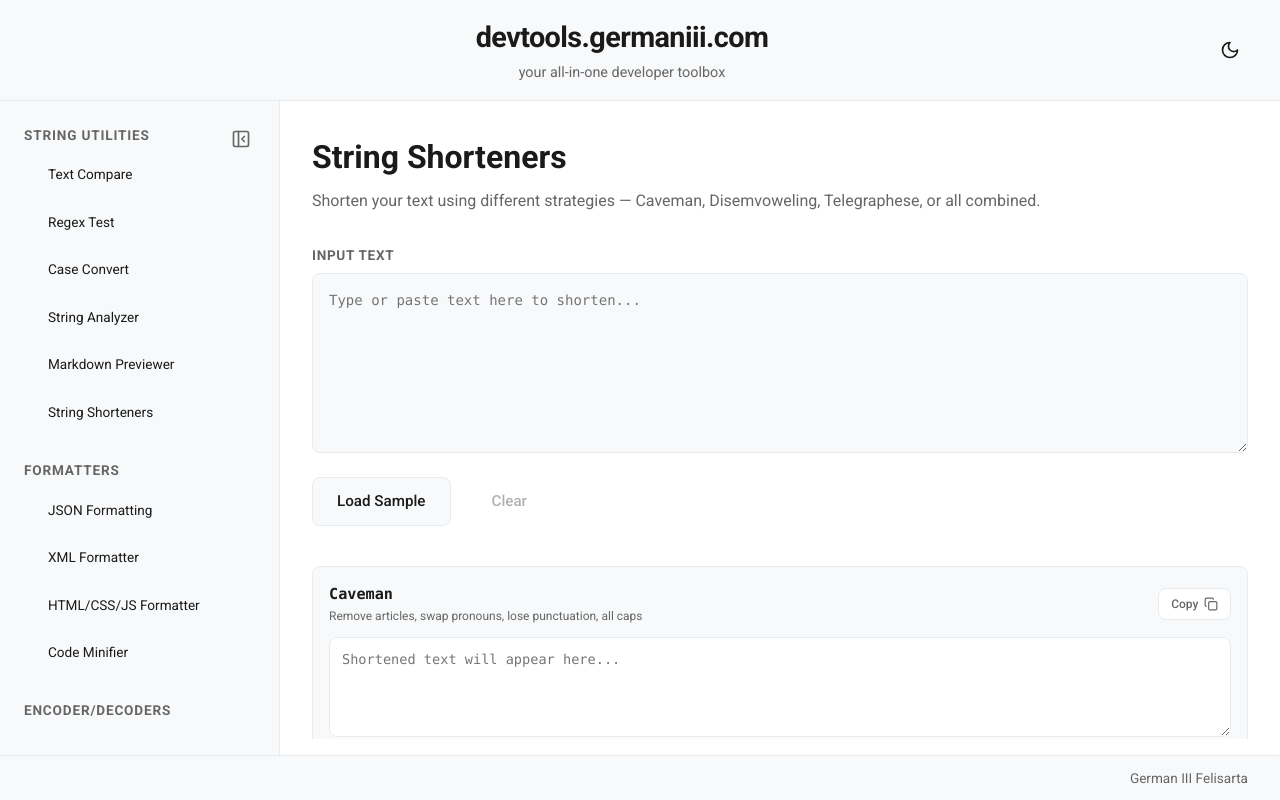
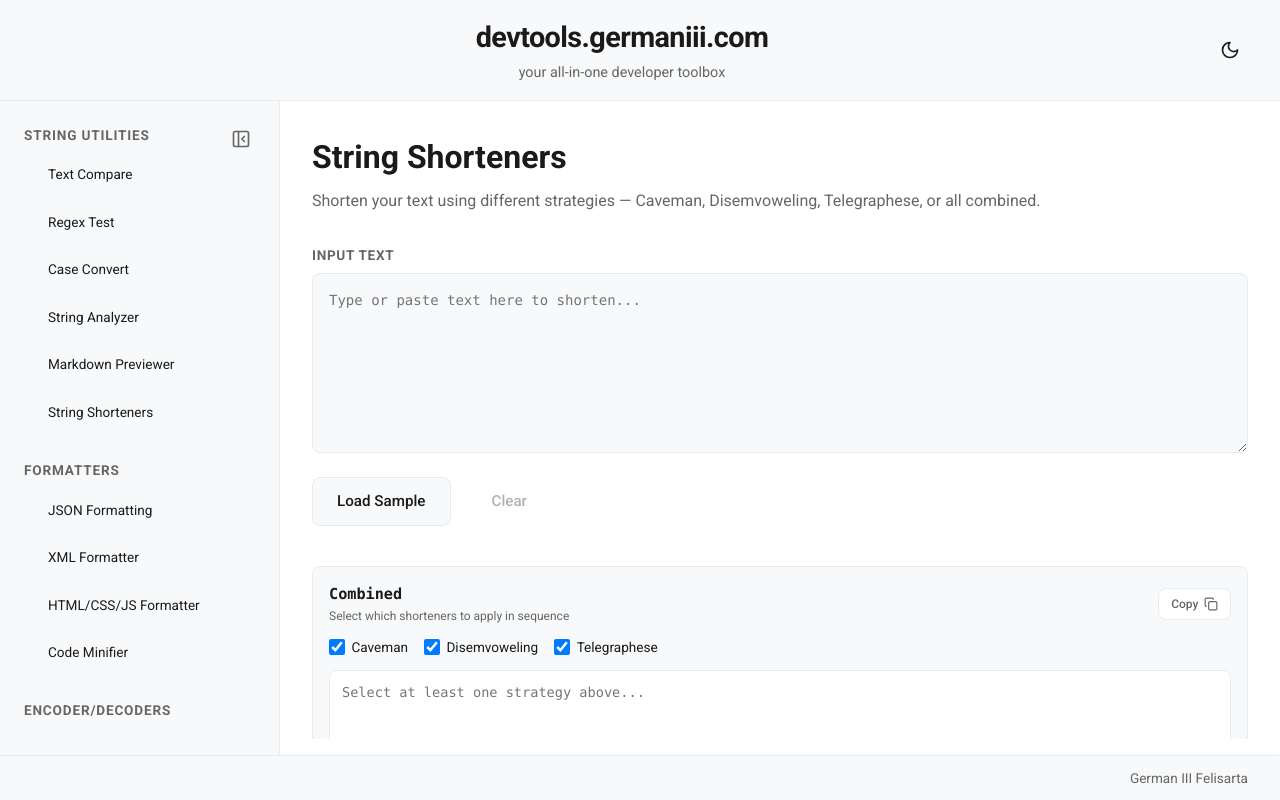
Before and after one commit to germaniii-com/devtools.germaniii.com, a SvelteKit app: page /string/string-shorteners in a window 1280 px wide. Built offline with nearby package versions, Linux system fonts and the light colour scheme.

Commit message:
Customize Combine Shortener

```diff
--- a/src/routes/string/string-shorteners/+page.svelte
+++ b/src/routes/string/string-shorteners/+page.svelte
@@ -1,6 +1,9 @@
 <script>
 	import { Check, Copy } from '@lucide/svelte';
 	let inputText = $state('');
+	let useCaveman = $state(true);
+	let useDisemvowel = $state(true);
+	let useTelegraphese = $state(true);
 	let copiedId = $state(null);
 	let timeoutId = null;
 
@@ -35,7 +38,8 @@
 		if (!text.trim()) return '';
 		let result = text;
 
-		const articles = /\b(a|an|the|is|are|was|were|am|be|been|being|has|have|had|do|does|did|will|would|shall|should|can|could|may|might|must|this|that|these|those)\b/gi;
+		const articles =
+			/\b(a|an|the|is|are|was|were|am|be|been|being|has|have|had|do|does|did|will|would|shall|should|can|could|may|might|must|this|that|these|those)\b/gi;
 		result = result.replace(articles, '');
 
 		result = result.replace(/\b(I|my|mine)\b/gi, 'Me');
@@ -65,8 +69,12 @@
 			.join('');
 	}
 
-	function combined(text) {
-		return caveman(disemvowel(telegraphese(text)));
+	function applyCombined(text) {
+		let result = text;
+		if (useTelegraphese) result = telegraphese(result);
+		if (useDisemvowel) result = disemvowel(result);
+		if (useCaveman) result = caveman(result);
+		return result;
 	}
 
 	function telegraphese(text) {
@@ -74,7 +82,8 @@
 
 		let result = text;
 
-		const filler = /\b(a|an|the|is|are|was|were|am|be|been|being|has|have|had|do|does|did|will|would|shall|should|can|could|may|might|must|this|that|these|those|my|mine|your|yours|his|her|hers|its|our|ours|their|theirs|i|you|he|she|it|we|they|me|him|us|them|and|or|but|so|for|nor|yet|very|really|quite|some|any|every|each|all|both|few|several|much|many|to|too|also|just|then|there|here|in|on|at|by|with|from|of|about|into|through|during|before|after|above|below|between|out|off|over|under|again|further|more|once|as|than|because|if|while|although|since|until|afterwards|meanwhile|therefore|however|indeed|instead|anyway|whatever)\b/gi;
+		const filler =
+			/\b(a|an|the|is|are|was|were|am|be|been|being|has|have|had|do|does|did|will|would|shall|should|can|could|may|might|must|this|that|these|those|my|mine|your|yours|his|her|hers|its|our|ours|their|theirs|i|you|he|she|it|we|they|me|him|us|them|and|or|but|so|for|nor|yet|very|really|quite|some|any|every|each|all|both|few|several|much|many|to|too|also|just|then|there|here|in|on|at|by|with|from|of|about|into|through|during|before|after|above|below|between|out|off|over|under|again|further|more|once|as|than|because|if|while|although|since|until|afterwards|meanwhile|therefore|however|indeed|instead|anyway|whatever)\b/gi;
 		result = result.replace(filler, '');
 
 		result = result.replace(/\band\b/gi, ',');
@@ -117,22 +126,19 @@
 				name: 'Telegraphese',
 				desc: 'Strip filler words, compress, stop sentences with STOP',
 				value: telegraphese(inputText)
-			},
-			{
-				id: 'combined',
-				name: 'Combined',
-				desc: 'All three shorteners applied together — maximum compression',
-				value: combined(inputText)
 			}
 		];
 	});
+
+	let combinedValue = $derived(applyCombined(inputText));
 </script>
 
 <div class="shorteners-container">
 	<div class="tool-header">
 		<h1>String Shorteners</h1>
 		<p class="tool-description">
-			Shorten your text using different strategies — Caveman, Disemvoweling, Telegraphese, or all combined.
+			Shorten your text using different strategies — Caveman, Disemvoweling, Telegraphese, or all
+			combined.
 		</p>
 	</div>
 
@@ -153,6 +159,47 @@
 	</div>
 
 	<div class="strategies-section animate-fade-in">
+		<div class="strategy-card combined-card">
+			<div class="strategy-card-header">
+				<div class="strategy-info">
+					<span class="strategy-title">Combined</span>
+					<div class="strategy-desc">Select which shorteners to apply in sequence</div>
+				</div>
+				<button
+					class="btn-copy"
+					class:copied={copiedId === 'combined'}
+					onclick={() => copyToClipboard(combinedValue, 'combined')}
+				>
+					{#if copiedId === 'combined'}
+						<span class="copied-text">Copied!</span>
+						<Check size={14} />
+					{:else}
+						<span>Copy</span>
+						<Copy size={14} />
+					{/if}
+				</button>
+			</div>
+			<div class="combined-options">
+				<label class="checkbox-label">
+					<input type="checkbox" bind:checked={useCaveman} />
+					Caveman
+				</label>
+				<label class="checkbox-label">
+					<input type="checkbox" bind:checked={useDisemvowel} />
+					Disemvoweling
+				</label>
+				<label class="checkbox-label">
+					<input type="checkbox" bind:checked={useTelegraphese} />
+					Telegraphese
+				</label>
+			</div>
+			<textarea
+				readonly
+				class="strategy-textarea"
+				value={combinedValue}
+				placeholder="Select at least one strategy above..."
+			></textarea>
+		</div>
 		{#each strategies as strategy (strategy.id)}
 			<div class="strategy-card">
 				<div class="strategy-card-header">
@@ -388,6 +435,29 @@
 		border-color: var(--primary);
 	}
 
+	.combined-options {
+		display: flex;
+		gap: 1rem;
+		flex-wrap: wrap;
+	}
+
+	.checkbox-label {
+		display: inline-flex;
+		align-items: center;
+		gap: 0.4rem;
+		font-size: 0.85rem;
+		color: var(--text);
+		cursor: pointer;
+		user-select: none;
+	}
+
+	.checkbox-label input[type='checkbox'] {
+		accent-color: var(--primary);
+		width: 1rem;
+		height: 1rem;
+		cursor: pointer;
+	}
+
 	.btn-copy {
 		display: inline-flex;
 		align-items: center;
```
